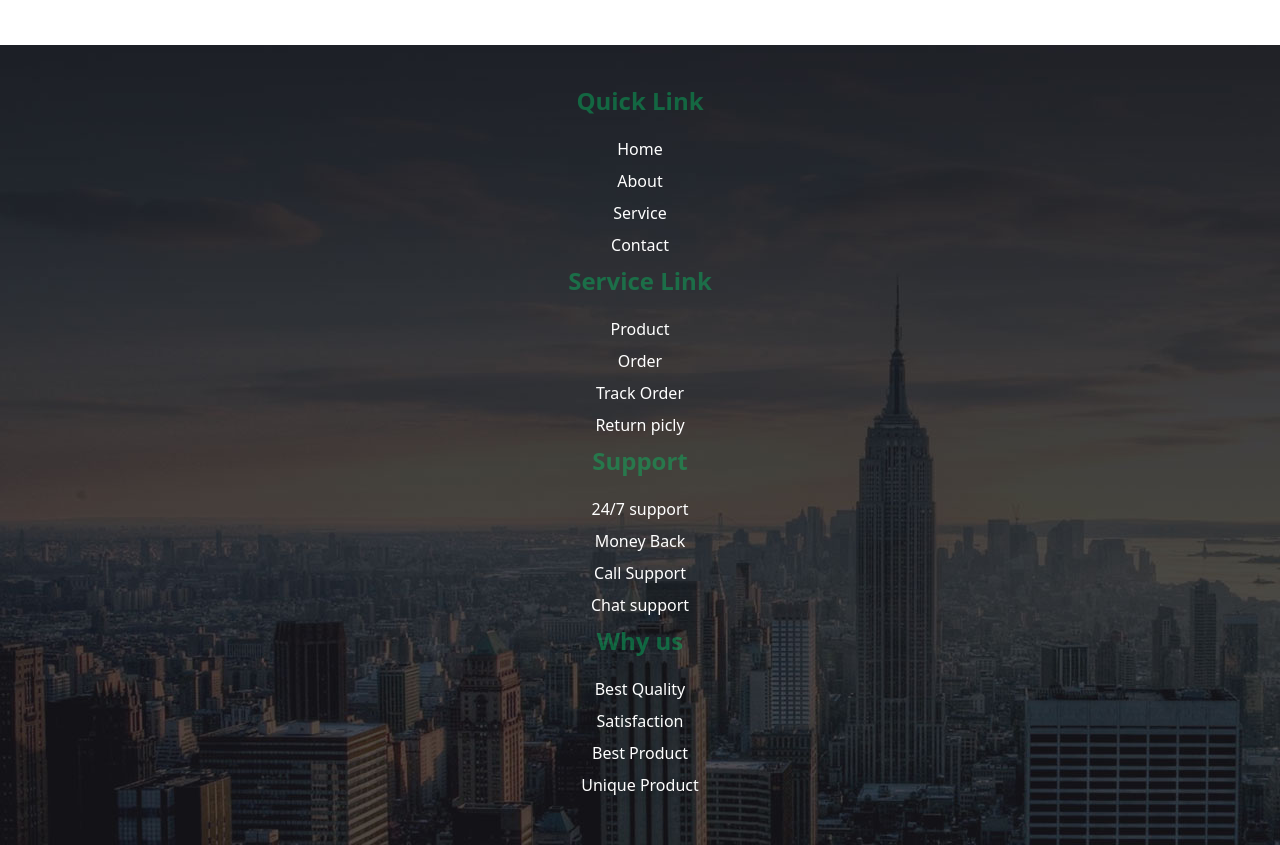
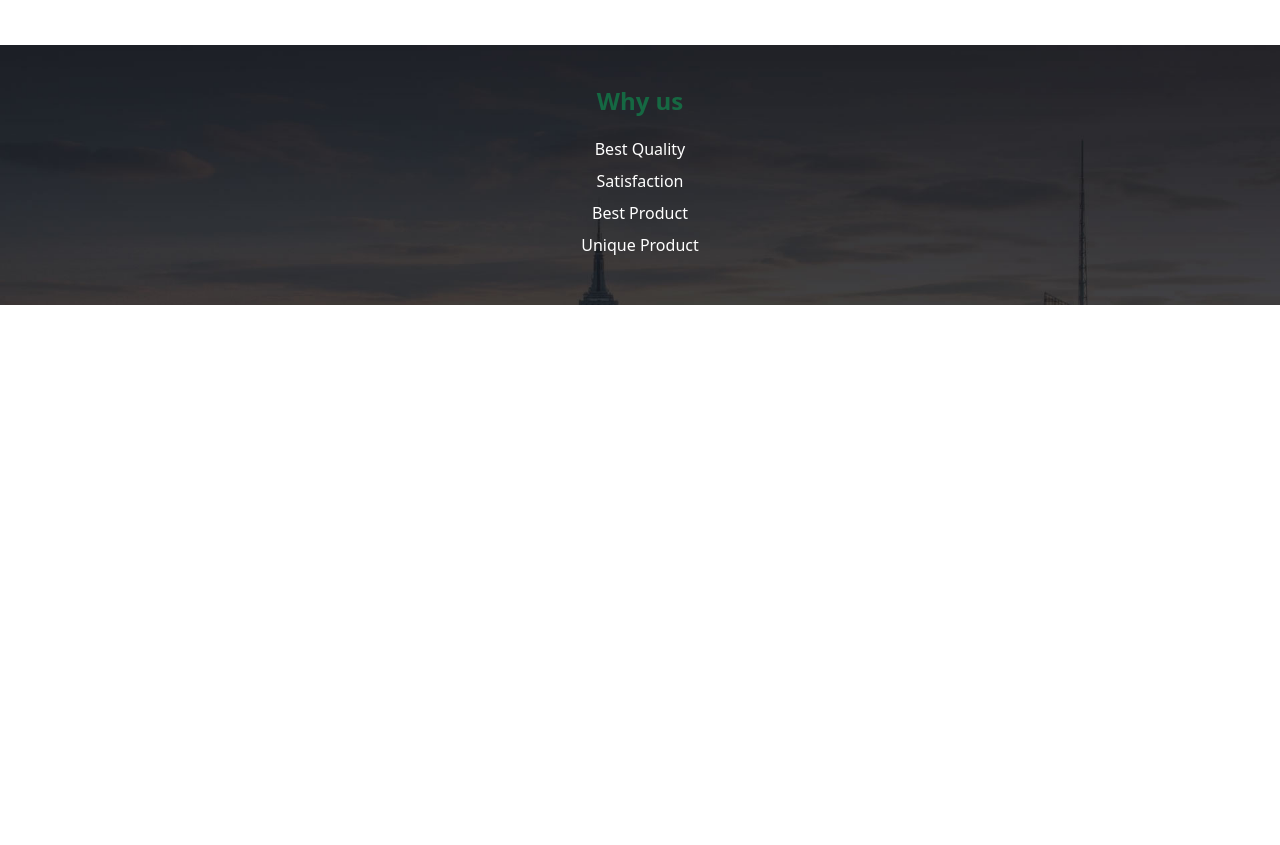
Before and after one commit to TahminaApi/Gitwith-cli, a plain HTML site: page index.html in a window 1280 px wide. Shown: the part 1347-2192 px from the top of the page. After the commit the page ends 1652 px from the top, so only its background shows below. Drawn offline with nearby package versions, Linux system fonts and the light colour scheme.

Commit message:
modify my name

```diff
--- a/index.html
+++ b/index.html
@@ -3,7 +3,7 @@
 <head>
     <meta charset="UTF-8">
     <meta name="viewport" content="width=device-width, initial-scale=1.0">
-    <title> Protfolio About Me</title>
+    <title> PROTFOLIO ABOUT ME</title>
     <script src="https://cdn.tailwindcss.com"></script>
     <script>
         tailwind.config = {
@@ -49,7 +49,7 @@
     <!-- banner section -->
     <section>
         <div class="container pt-40 pb-28 text-center">
-        <h1 class=" text-small md:text-large md:leading-[70px]  font-bold  text-second">It's time to amplify your <br> <span class="text-first">Online Business</span> </h1>
+        <h1 class=" text-small md:text-large md:leading-[70px]  font-bold  " >it's time to show our <br><span class="text-first">Online Business</span> </h1>
             <p class="mt-5 text-second">However,scratch card & other rechange offer activation will remain unchanged.</p>
             <img class=" w-[90%] md:w-[50%] block mx-auto mt-10"  src="./images/api.jpg" alt="image">
         </div>
@@ -75,38 +75,6 @@
         <div class="container mx-auto w-[90%] py-10">
             <div class=" geid grid-cols-1 md:grid-cols-2 lg:grid-cols-4 text-center text-white ">
                 <div class="">
-                    <h2 class="text-2xl text-first font-bold mb-5">Quick Link</h2>
-                    <ul>
-                      <li class="my-2" ><a class="text-white" href="index.html">Home</a></li>
-                      <li class="my-2" ><a class="text-white" href="about.html">About</a></li>
-                      <li class="my-2" ><a class="text-white" href="service.html">Service</a></li>
-                      <li class="my-2" ><a class="text-white" href="contact.html">Contact</a></li>
-                    </ul>
-                </div>
-
-
-                <div class="">
-                    <h2 class="text-2xl text-first font-bold mb-5">Service Link</h2>
-                    <ul>
-                      <li class="my-2" ><a class="text-white" href="index.html">Product </a></li>
-                      <li class="my-2" ><a class="text-white" href="about.html">Order</a></li>
-                      <li class="my-2" ><a class="text-white" href="service.html">Track Order</a></li>
-                      <li class="my-2" ><a class="text-white" href="contact.html">Return picly</a></li>
-                    </ul>
-                </div>
-
-
-                <div class="">
-                    <h2 class="text-2xl text-first font-bold mb-5">Support</h2>
-                    <ul>
-                      <li class="my-2" ><a class="text-white" href="index.html">24/7 support</a></li>
-                      <li class="my-2" ><a class="text-white" href="about.html">Money Back</a></li>
-                      <li class="my-2" ><a class="text-white" href="service.html">Call Support</a></li>
-                      <li class="my-2" ><a class="text-white" href="contact.html">Chat support</a></li>
-                    </ul>
-                </div>
-
-
                 <div class="">
                     <h2 class="text-2xl text-first font-bold mb-5">Why us</h2>
                     <ul>
```
